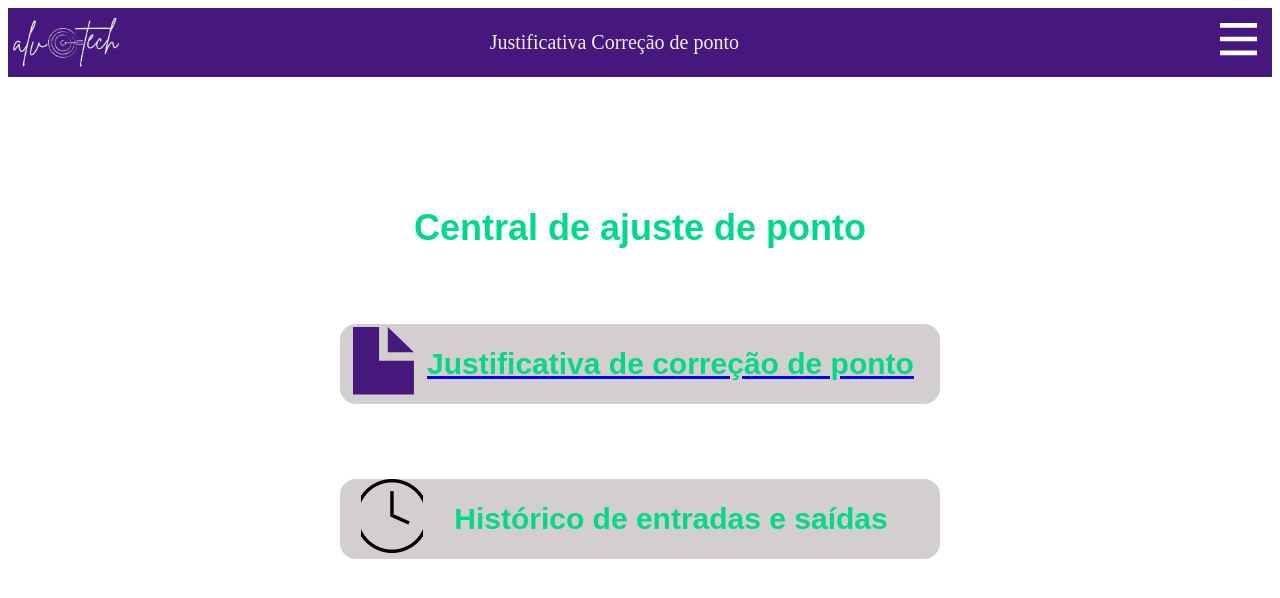
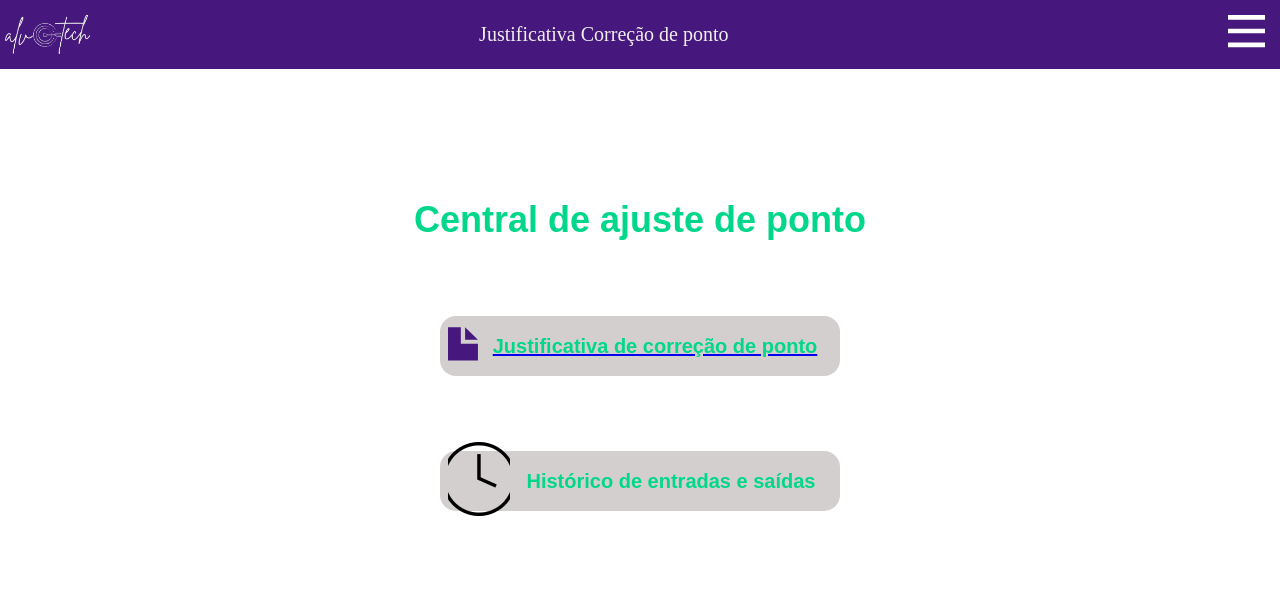
Before and after one commit to Rebeca-Alves/Alvotech, a React (Vite) app: page /ajusteponto in a window 1280 px wide. Shown: the top 598 px of the page. Built offline with nearby package versions, Linux system fonts and the light colour scheme; no server answers.

Commit message:
update telas

```diff
--- a/package.json
+++ b/package.json
@@ -12,15 +12,19 @@
   "dependencies": {
     "@emotion/react": "^11.11.1",
     "@emotion/styled": "^11.11.0",
+    "@hookform/resolvers": "^3.3.2",
     "@mui/icons-material": "^5.14.18",
     "@mui/material": "^5.14.18",
     "@types/react-leaflet": "^3.0.0",
+    "i": "^0.3.7",
     "leaflet": "^1.9.4",
     "react": "^18.2.0",
     "react-dom": "^18.2.0",
     "react-leaflet": "^4.2.1",
+    "react-router-dom": "^6.18.0",
     "react-transition-group": "^4.4.5",
-    "styled-components": "^6.1.1"
+    "styled-components": "^6.1.1",
+    "yup": "^1.3.2"
   },
   "devDependencies": {
     "@types/leaflet": "^1.9.8",
--- a/src/components/Menu/styles.tsx
+++ b/src/components/Menu/styles.tsx
@@ -14,6 +14,7 @@ export const MenuBoxList = styled.ul`
   list-style: none;
   margin-top: 50px;
   text-align: left;
+  margin-left: 30px
 `;
 
 export const ListItem = styled.li`
--- a/src/components/Quadro/index.tsx
+++ b/src/components/Quadro/index.tsx
@@ -8,7 +8,6 @@ import { Icon } from '@mui/material';
 interface QuadroProps {
   titulo: string;
   to: string;
-  icon: React.ReactElement;
 }
 
 const StyledQuadro = styled(Box)<{}>`
@@ -18,9 +17,9 @@ const StyledQuadro = styled(Box)<{}>`
     width: 230px;
     height: 200px;
     border-radius: 30px;
-     margin-right: 10px;
     align-items: center;
     justify-content: center;
+
 
 &:hover {
     border: 2px solid #46177D;
@@ -30,7 +29,6 @@ const StyledQuadro = styled(Box)<{}>`
 const Quadro: React.FC<QuadroProps> = ({ titulo, to, icon}) => (
   <Link to={to} style={{ textDecoration: 'none', color: 'inherit' }}>
     <StyledQuadro>
-        <Icon fontSize="large" />
       <Typography variant="subtitle1" className="titulo" textAlign="center">
         {titulo}
       </Typography>
--- a/src/pages/AdjustPoint/index.tsx
+++ b/src/pages/AdjustPoint/index.tsx
@@ -23,10 +23,11 @@ const MapComponent: React.FC = () => {
           <ButtonIcon>
             <svg
               xmlns="http://www.w3.org/2000/svg"
-              width="61"
-              height="68"
+              width="30"
+              height="40"
               viewBox="0 0 61 68"
               fill="none"
+
             >
               <path
                 d="M0 0V67.4728H60.8919V33.7364H26.0965V0H0ZM34.7954 0V25.3023H60.8919L34.7954 0Z"
--- a/src/pages/AdjustPoint/styles.tsx
+++ b/src/pages/AdjustPoint/styles.tsx
@@ -95,12 +95,12 @@ export const Title = styled.h1`
 export const ButtonChangePage = styled.button`
   border-radius: 16px;
   background: rgba(206, 200, 200, 0.87);
-  width: 600px;
-  height: 80px;
+  width: 400px;
+  height: 60px;
   color: #00d78b;
   text-align: center;
   font-family: Arial, Helvetica, sans-serif;
-  font-size: 30px;
+  font-size: 20px;
   font-style: normal;
   font-weight: bolder;
   line-height: normal;
@@ -115,5 +115,4 @@ export const ButtonChangePage = styled.button`
 `;
 
 export const ButtonIcon = styled.div`
-
 `;
--- a/src/pages/HomeOficial/index.tsx
+++ b/src/pages/HomeOficial/index.tsx
@@ -2,8 +2,8 @@ import React, { useState} from "react";
 import Header from "../../components/Header";
 import Menu from "../../components/Menu";
 import StyledQuadro from '../../components/Quadro';
-import SearchIcon from '@mui/icons-material/Search';
-import HomeIcon from '@mui/icons-material/Home';
+import Banner from '../../components/Img/banner.png'
+import './style.css'
 
 const MapComponent: React.FC = () => {
   const [menuActive, setMenuActive] = useState(false);
@@ -16,10 +16,13 @@ const MapComponent: React.FC = () => {
               handleMenu={setMenuActive}
               visible={menuActive}
               title="SEJA BEM VINDO!" menuActive={false}/>
-      <StyledQuadro titulo="Marcar ponto" to="/marcacao"  icon={<SearchIcon />} />
-      <StyledQuadro titulo="Corrigir Ponto" to="/ajusteponto" icon={<HomeIcon />} />
-      <StyledQuadro titulo="Localização" to="/home" icon={<HomeIcon />} />
-      <StyledQuadro titulo="Notificações" to="/second" icon={<HomeIcon />} />
+        <img src={Banner} alt="" className="banner" />
+      <div className="quadros">
+        <StyledQuadro titulo="Marcar ponto" to="/marcacao" />
+        <StyledQuadro titulo="Corrigir Ponto" to="/ajusteponto" />
+        <StyledQuadro titulo="Localização" to="/home" />
+        <StyledQuadro titulo="Notificações" to="/second"/>
+      </div>
     </>
    );
   };
--- /dev/null
+++ b/src/pages/HomeOficial/style.css
@@ -0,0 +1,16 @@
+*{
+    margin: 0;
+    padding: 0;
+    box-sizing: border-box;
+}
+.banner {
+    width: 100%;
+    height: 13rem;
+}
+.quadros
+{
+    display: flex;
+    justify-content: space-evenly ;
+    margin-top: 1rem;
+
+}
```
Also changed, not shown: 1 other file (tests, documents, lock files or other folders).
